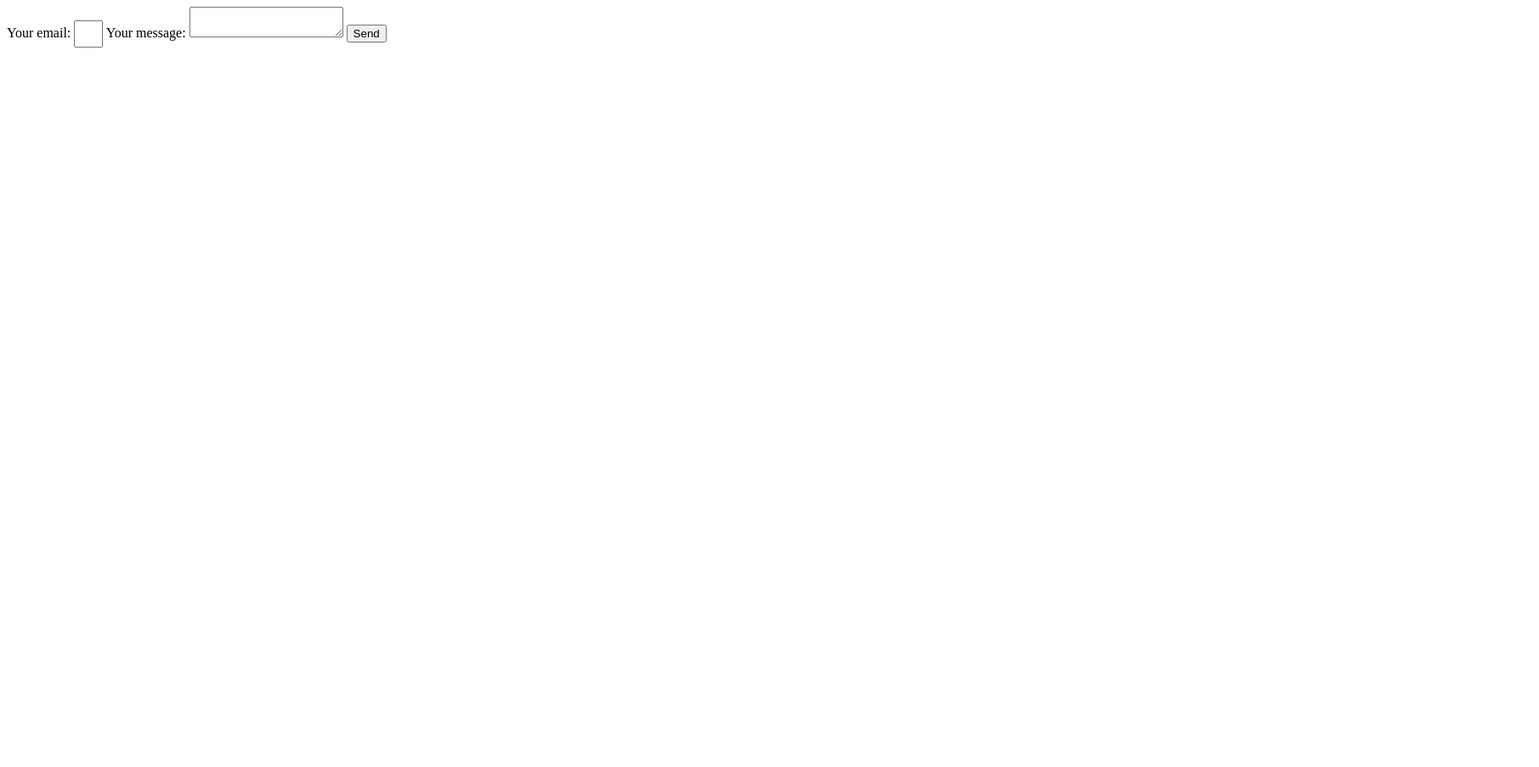
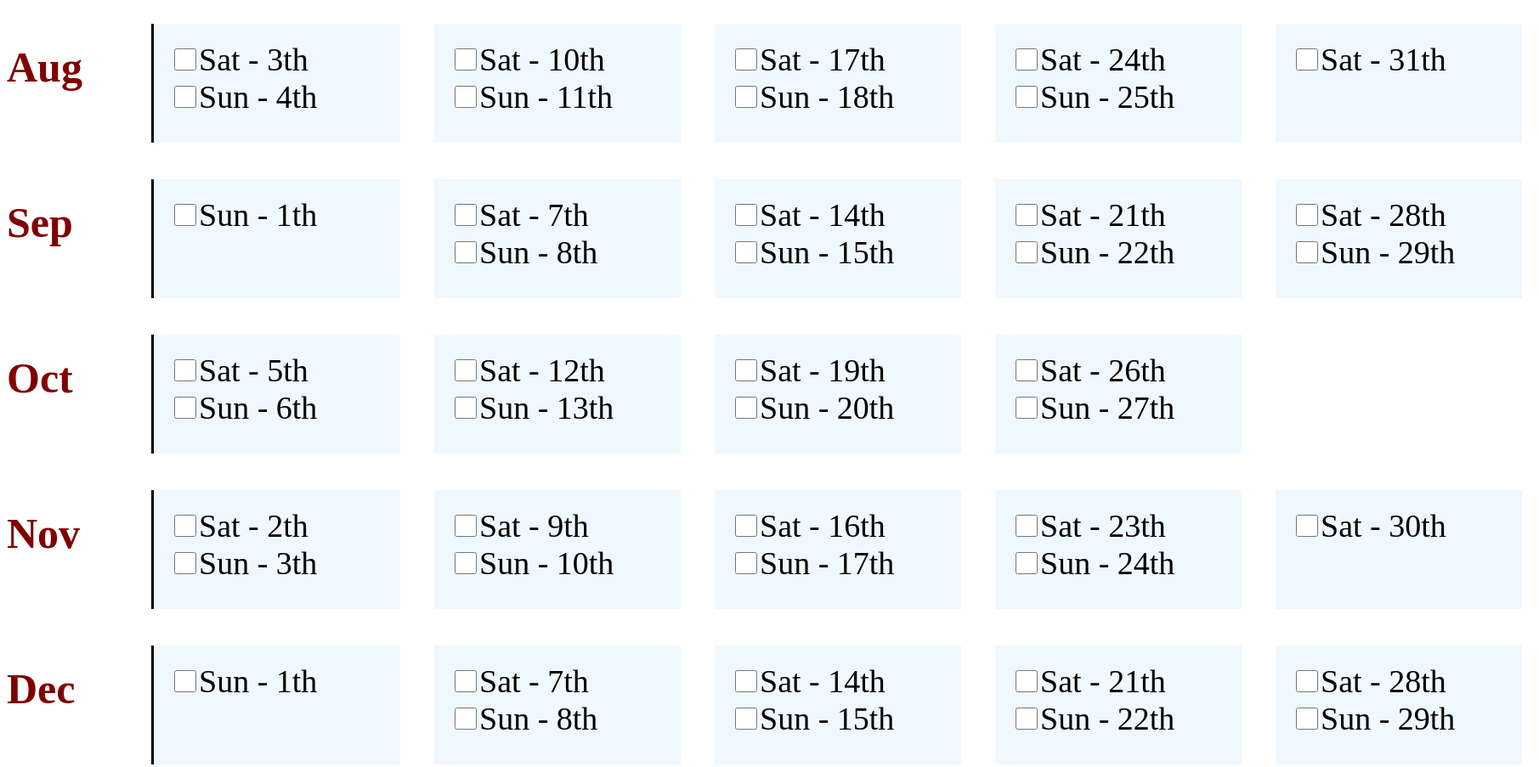
Before and after one commit to Ballchinian/ballchinian.github.io, a plain HTML site: page index.html in a window 1280 px wide. Shown: the top 903 px of the page at 85% size, 1811 px wide, since content can reach past the window. Before the commit the page ends 800 px from the top, so only its background shows below. Drawn offline with Linux system fonts and the light colour scheme.

```diff
--- a/index.html
+++ b/index.html
@@ -5,20 +5,108 @@
     <link rel="stylesheet" href="schedule.css">
 </head>
 <body>
-<form
-  action="https://formspree.io/f/mqazbzkr"
-  method="POST"
->
-  <label>
-    Your email:
-    <input type="email" name="email">
-  </label>
-  <label>
-    Your message:
-    <textarea name="message"></textarea>
-  </label>
-  <!-- your other form fields go here -->
-  <button type="submit">Send</button>
-</form>
+    <form id="dates" action="https://formspree.io/f/mqazbzkr" method="POST">
+        <section id="monthContainer">
+            <!-- Months will be dynamically generated here -->
+        </section>
+        <section id="buttonHolder">
+            <input id="button" type="submit" id="submit" name="submit" value="submit">
+        </section>
+    </form>
+
+    <script>
+        document.addEventListener("DOMContentLoaded", function() {
+            var allMonths = ["Jan", "Feb", "Mar", "Apr", "May", "Jun", "Jul", "Aug", "Sep", "Oct", "Nov", "Dec"];
+            var currentMonthIndex = new Date().getMonth();
+            var currentYear = new Date().getFullYear();
+            //allMonths keeps names of months consistent for css and js
+
+            var months = [];
+            for (var i = 0; i < 5; i++) {
+                months.push(allMonths[(currentMonthIndex + i) % 12]);
+            }
+            //selects the next i months by making each month and index and using % 12 to keep it within the bounds.
+
+            var year = currentYear;
+            // Dynamically set the year
+
+            var monthContainer = document.getElementById("monthContainer");
+            //Main container for all months
+
+            months.forEach(function(month, index) {
+                //Each month will now be constructed
+                var section = document.createElement("section");
+                section.classList.add('month');
+                var h2 = document.createElement("h2");
+                h2.textContent = month;
+                h2.id = month;
+                section.appendChild(h2);
+                //Month name has been added. The id is to change the colour of it as the checkboxes are filled out
+
+                var firstDateAdded = false;
+                var datesContainer = null;
+                //firstDateAdded is to check if its the first Sat/Sun added to the month to add a css border for visuals
+                //datesContainer is for css to add a container for each Sat/Sun alongside the checkbox
+
+                for (var i = 1; i <= 31; i++) { // Hard limit in case I'm silly
+                    var monthIndex = (currentMonthIndex + index) % 12;
+                    var date = new Date(year, monthIndex, i);
+                    //creates all dates in the month of the year.
+                    if (date.getMonth() !== monthIndex) {
+                        break; // Exit loop if the date exceeds the current month
+                    }
+                    var dayOfWeek = date.toLocaleDateString('en', { weekday: 'short' });
+                    var dayOfMonth = date.getDate();
+                    //Selects the day (mon, tue, ... and the date so 1st,2nd,...)
+
+                    var isLastDayOfMonth = (new Date(year, monthIndex, dayOfMonth + 1).getMonth() !== monthIndex);
+                    //For later, checks if the sunday after the saturday leaks over to the next month, if so return true
+
+                    if (dayOfWeek === 'Sat' || dayOfWeek === 'Sun') {
+                        //Selects only the Sat or Sun of the week
+
+                        if (!firstDateAdded) {
+                            //Checks if its the first bunch of the month and adds the class firstDate if so to the div container.
+
+                            datesContainer = document.createElement("div");
+                            datesContainer.classList.add("dates", "firstDate");
+                            firstDateAdded = true;
+                        } else if (dayOfWeek === 'Sat') {
+                            // For each new weekend (starting with Saturday), create a new datesContainer
+
+                            datesContainer = document.createElement("div");
+                            datesContainer.classList.add("dates");
+                        }
+                        var input = document.createElement("input");
+                        input.type = "checkbox";
+                        input.classList.add(month.toLowerCase() + "Checkbox");
+                        input.id = month + dayOfMonth;
+                        input.name = dayOfWeek + " " + dayOfMonth + "th";
+                        input.value = "yes";
+                        //Adds the checkbox with specifically named class' and id for css and js
+
+                        var label = document.createElement("label");
+                        label.htmlFor = month + dayOfMonth;
+                        label.textContent = dayOfWeek + " - " + dayOfMonth + "th";
+                        //Always need a label :)
+
+                        datesContainer.appendChild(input);
+                        datesContainer.appendChild(label);
+                        datesContainer.appendChild(document.createElement("br"));
+                        //Joins the checkboxs and labels with the dates under the div dates Container
+
+                        if (dayOfWeek === 'Sun' || isLastDayOfMonth) {
+                            section.appendChild(datesContainer);
+                        }
+                        //adds the dynamically generated datesContainer to the section with class month by checking if its a sunday (or if the month ends on the saturday),
+                    }
+                }
+                monthContainer.appendChild(section);
+                //Adds the month to the main section with id monthContainer
+
+            });
+        });
+    </script>
+    <script src="monthColour.js"></script>
 </body>
 </html>
```
